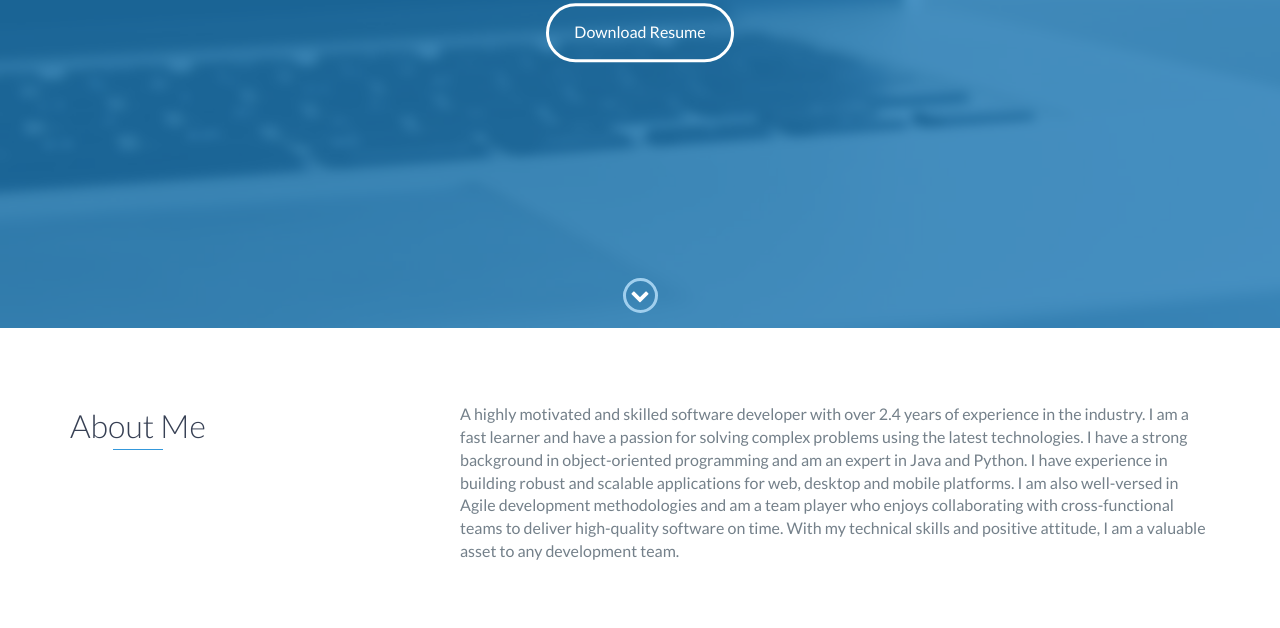
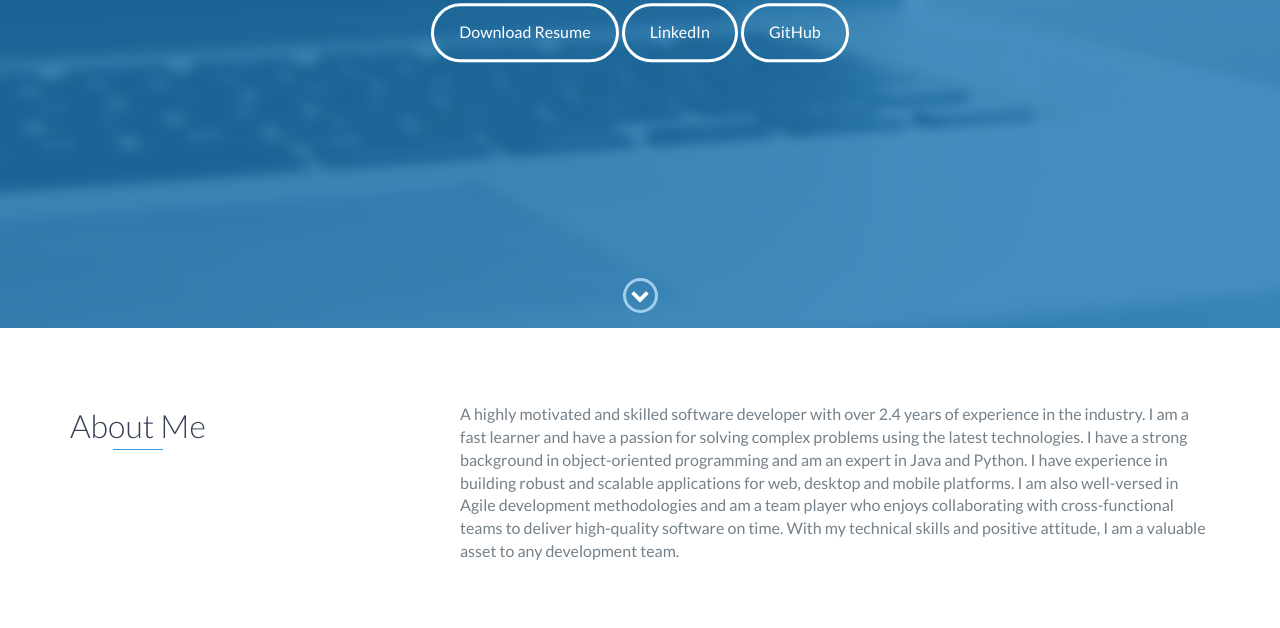
Before and after one commit to sadannd/sadannd.github.io, a website: page index.html in a window 1280 px wide. Shown: the part 472-1100 px from the top of the page. Drawn offline with nearby package versions, Linux system fonts and the light colour scheme.

Commit message:
Update index.html

```diff
--- a/index.html
+++ b/index.html
@@ -50,8 +50,9 @@
         <div id="lead-content">
             <h1>Sadanand Kolhe</h1>
             <h2>Software Development Engineer</h2>
-            <a href="https://drive.google.com/file/d/1k0kE_X6Dork7tIYjUNNcC4kSvfx5E-Kw/view?usp=sharing" class="btn-rounded-white">Download Resume</a>
-        </div>
+            <a href="https://drive.google.com/file/d/1GyqrblYGDLnV-WW5k5eOxm0pYENO0r_s/view?usp=sharing" class="btn-rounded-white">Download Resume</a>
+            <a href="https://www.linkedin.com/in/sadanand-kolhe/" class="btn-rounded-white">LinkedIn</a>
+            <a href="https://github.com/sadannd" class="btn-rounded-white">GitHub</a>        </div>
         <!-- End #lead-content -->
 
         <div id="lead-overlay"></div>
```
